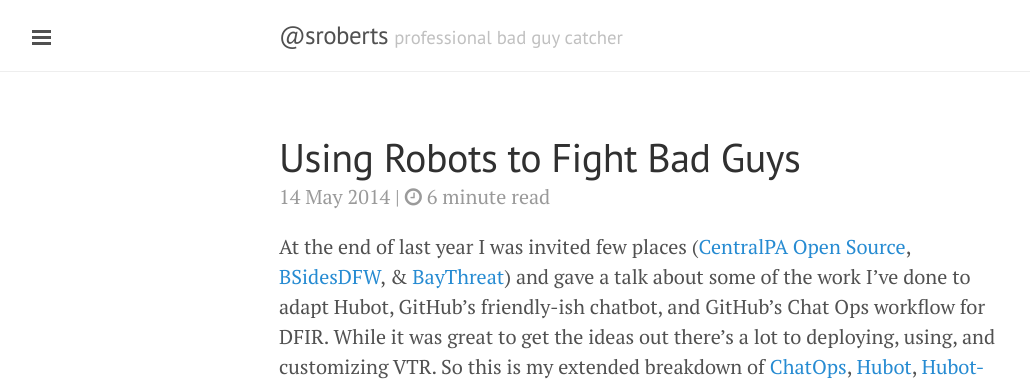
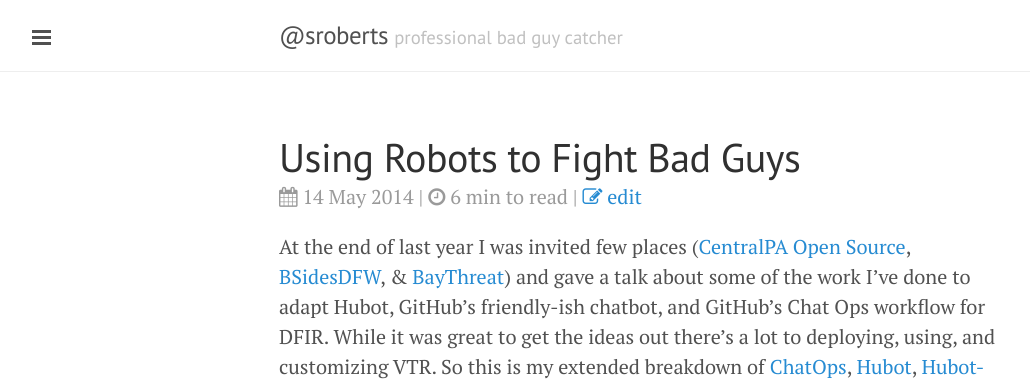
Before and after one commit to sroberts/sroberts.github.io, a Jekyll site: the page built from index.html, in a window 1280 px wide and 900 px high. Shown: the top 381 px of the window, without its empty margins (1-1031 px from the left). Built offline with Jekyll 4.4.1, drawn with Linux system fonts in a browser that asks for light colours; nearby versions of some CDN libraries; Markdown is read by kramdown in place of the engine named in the settings; the list of posts is cut into pages by our own code; some of the changed text lies outside the part shown.

Commit message:
Cleaned up estimated read times, added editing link, and icons

```diff
--- /dev/null
+++ b/_includes/edit.html
@@ -0,0 +1,7 @@
+{% if post.url %}
+  {% assign path = post.path %}
+{% else %}
+  {% assign path = page.path %}
+{% endif %}
+
+<a href="{{ site.github_repo_url }}edit/master/{{ path }}"><i class="fa fa-pencil-square-o"></i> edit</a>
--- /dev/null
+++ b/_includes/ert.html
@@ -0,0 +1,6 @@
+{% capture words %}
+  {{ page.content | number_of_words | minus: 250 }}
+{% endcapture %}
+{% unless words contains "-" %}
+  <span><i class="fa fa-clock-o"></i> {{ words | plus: 250 | divided_by: 180 | append: " min to read" }}</span>
+{% endunless %}
--- a/index.html
+++ b/index.html
@@ -12,13 +12,14 @@ title: Home
       </a>
     </h1>
 
-    <span class="post-date">{{ post.date | date_to_string }} | <i class="fa fa-clock-o"></i>
+    <span class="post-date"><i class="fa fa-calendar"></i> {{ post.date | date_to_string }} | <i class="fa fa-clock-o"></i>
     {% capture words %}
       {{ post.content | number_of_words | minus: 250 }}
     {% endcapture %}
     {% unless words contains "-" %}
-      {{ words | plus: 250 | divided_by: 180 | append: " minute read" }}
-    {% endunless %}
+      {{ words | plus: 250 | divided_by: 180 | append: " min to read" }}
+    {% endunless %} |
+    {% include edit.html %}
     </span>
 
     {{ post.content }}
```
Also changed, not shown: _layouts/post.html (+2 -8 lines).
